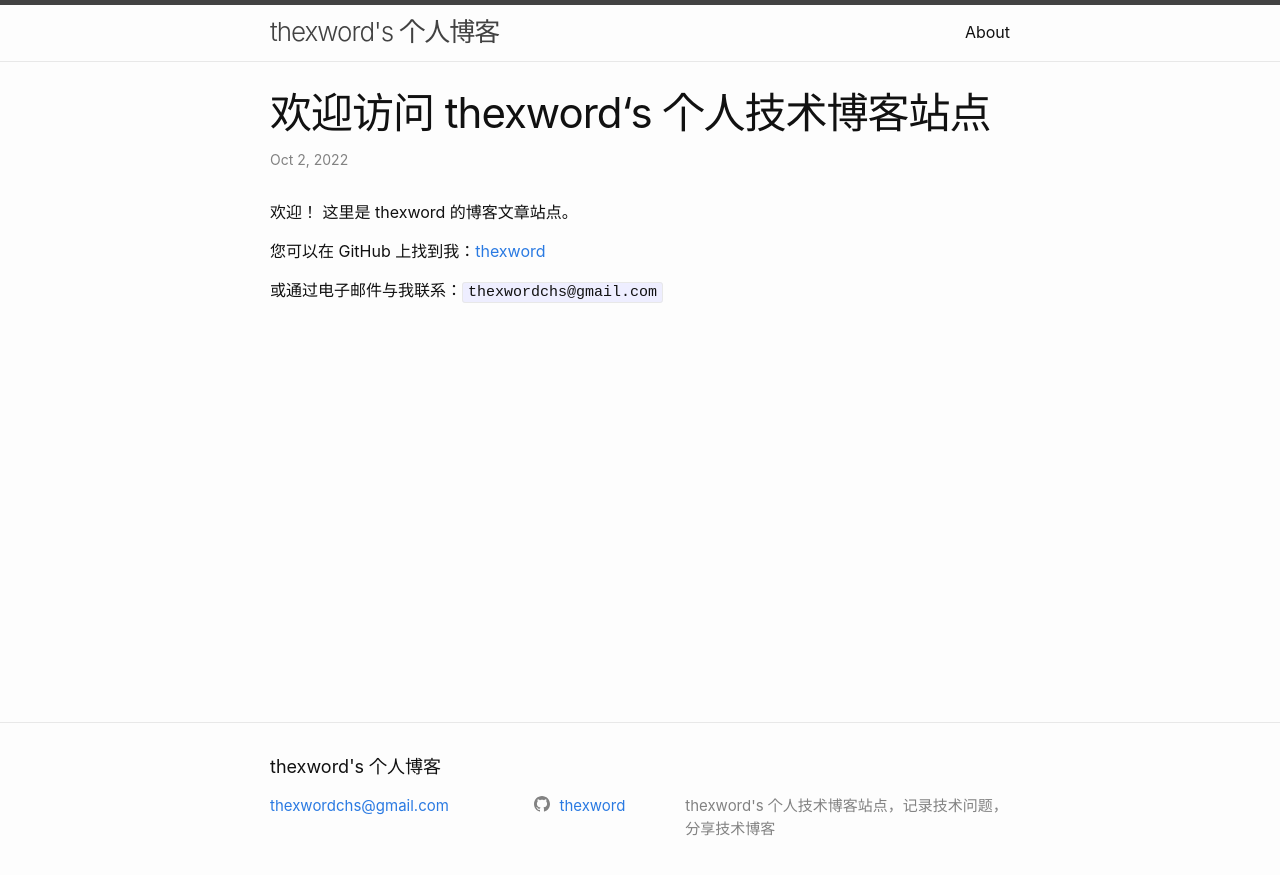
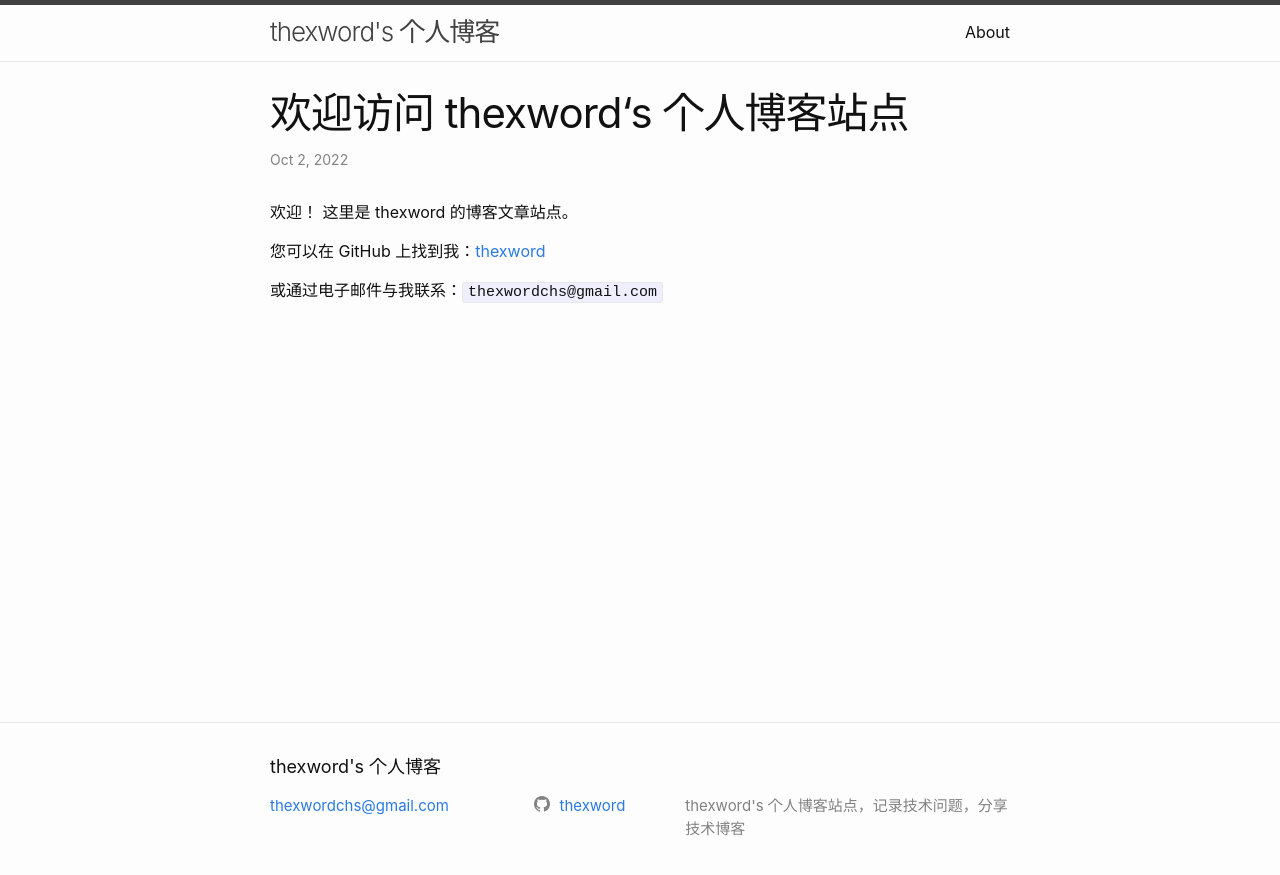
Before and after one commit to thexword/thexword.github.io, a Jekyll site: the page built from _posts/2022-10-03-welcome.markdown, in a window 1280 px wide. Shown: the top 875 px of the page. Built offline with Jekyll 4.4.1, drawn with Linux system fonts in a browser that asks for light colours.

Commit message:
Modify the website title

```diff
--- a/_config.yml
+++ b/_config.yml
@@ -21,7 +21,7 @@
 title: thexword's 个人博客
 email: thexwordchs@gmail.com
 description: >- # this means to ignore newlines until "baseurl:"
-  thexword's 个人技术博客站点，记录技术问题，分享技术博客
+  thexword's 个人博客站点，记录技术问题，分享技术博客
 baseurl: "" # the subpath of your site, e.g. /blog
 url: "https://thexword.github.io/" # the base hostname & protocol for your site, e.g. http://example.com
 # twitter_username: jekyllrb
--- a/_posts/2022-10-03-welcome.markdown
+++ b/_posts/2022-10-03-welcome.markdown
@@ -1,6 +1,6 @@
 ---
 layout: post
-title:  "欢迎访问 thexword‘s 个人技术博客站点"
+title:  "欢迎访问 thexword‘s 个人博客站点"
 date:   2022-10-03 07:31:44 +0800
 categories: jekyll
 ---
```
Also changed, not shown: README.md.
